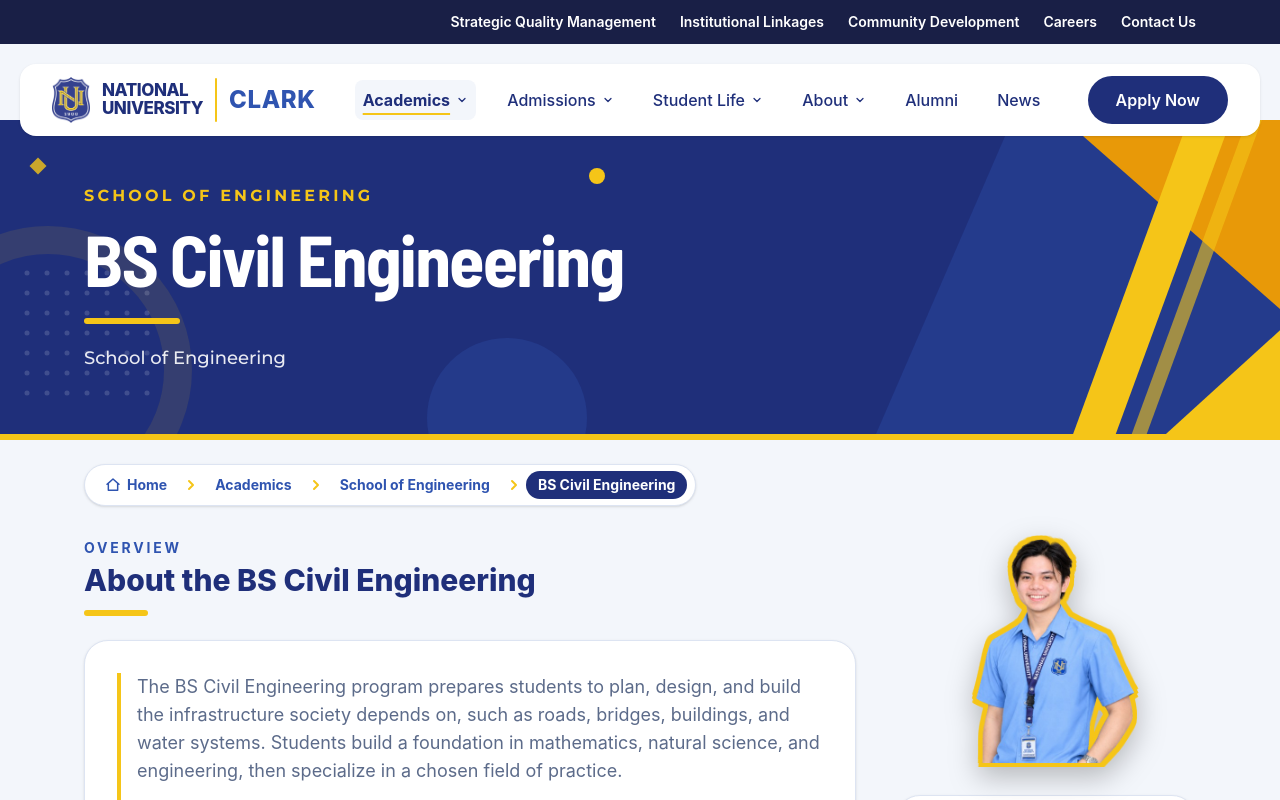
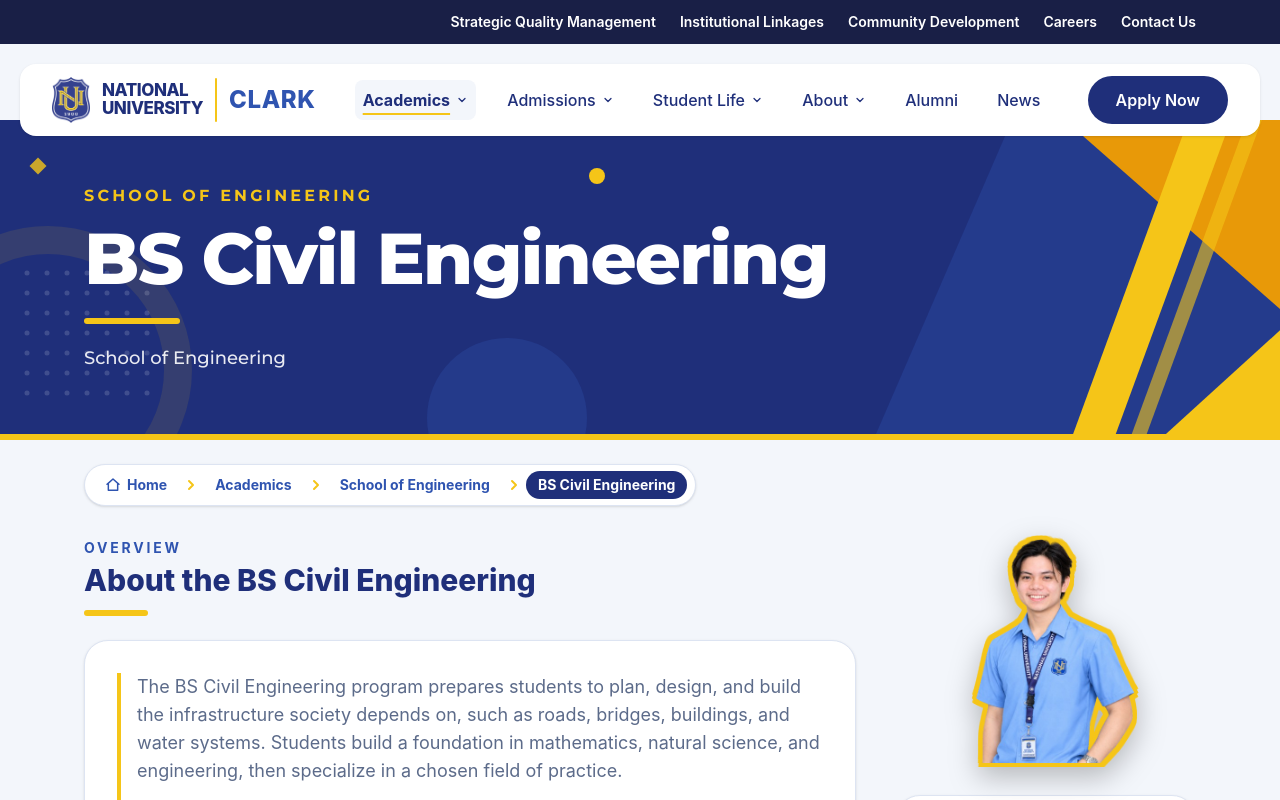
Before and after one commit to RaprapGutierrez/National-University-Clark-Website, a Next.js app: page /academics/engineering/bs-civil-engineering in a window 1280 px wide. Shown: the top 800 px of the page. Built offline with nearby package versions, Linux system fonts and the light colour scheme.

Commit message:
bring back the old font

```diff
--- a/components/AcademicsBanner.tsx
+++ b/components/AcademicsBanner.tsx
@@ -1,16 +1,11 @@
 import Link from "next/link";
-import { Montserrat, Barlow_Semi_Condensed } from "next/font/google";
+import { Montserrat } from "next/font/google";
 import Navbar from "@/components/Navbar";
 import { Dots } from "@/components/Shapes";
 
 const montserrat = Montserrat({
   subsets: ["latin"],
-  weight: ["500", "700"],
-});
-
-const titleFont = Barlow_Semi_Condensed({
-  subsets: ["latin"],
-  weight: ["700"],
+  weight: ["500", "700", "800"],
 });
 
 type Crumb = { label: string; href?: string };
@@ -127,7 +122,7 @@ export default function AcademicsBanner({
                 </p>
               )}
               <h1
-                className={`${titleFont.className} mt-3 text-4xl font-bold leading-[1.08] tracking-tight sm:text-5xl ${
+                className={`mt-3 text-4xl font-extrabold leading-[1.08] tracking-tight sm:text-5xl ${
                   long ? "lg:text-5xl" : "lg:text-7xl"
                 }`}
               >
```
